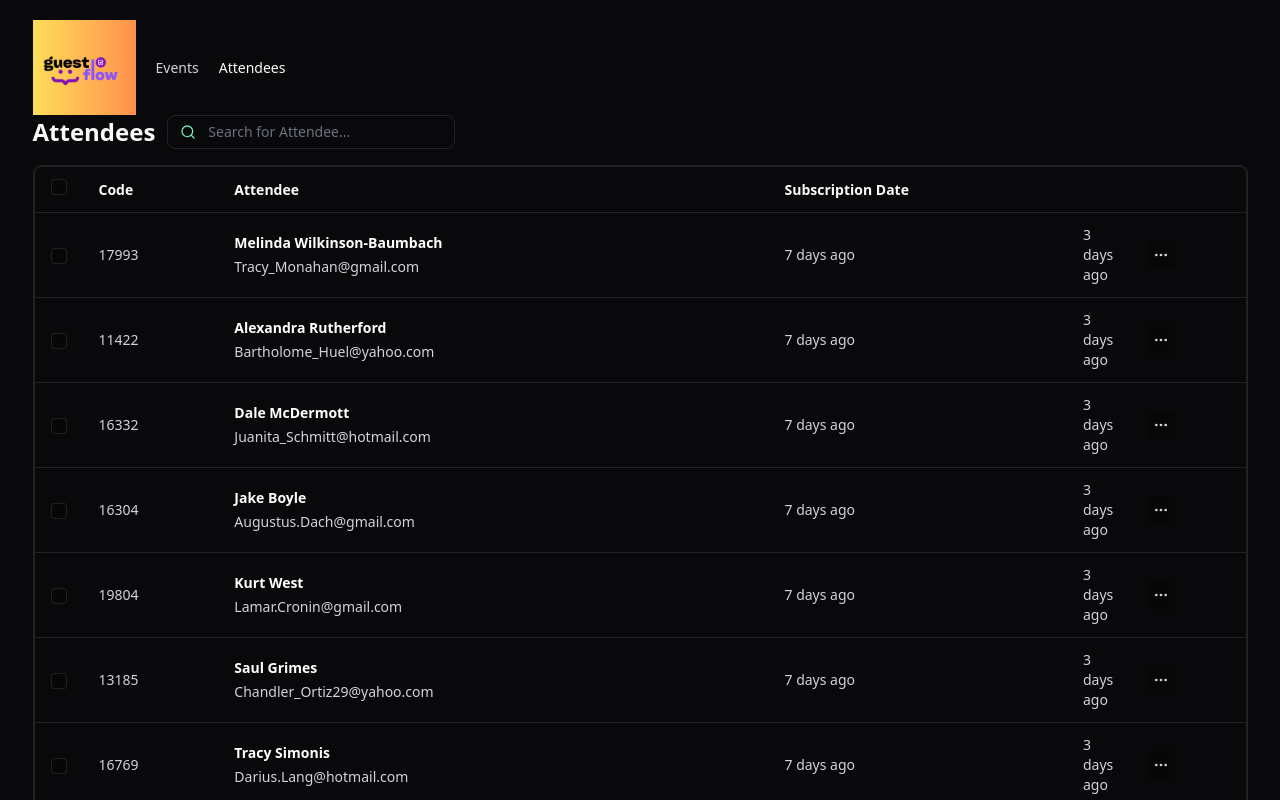
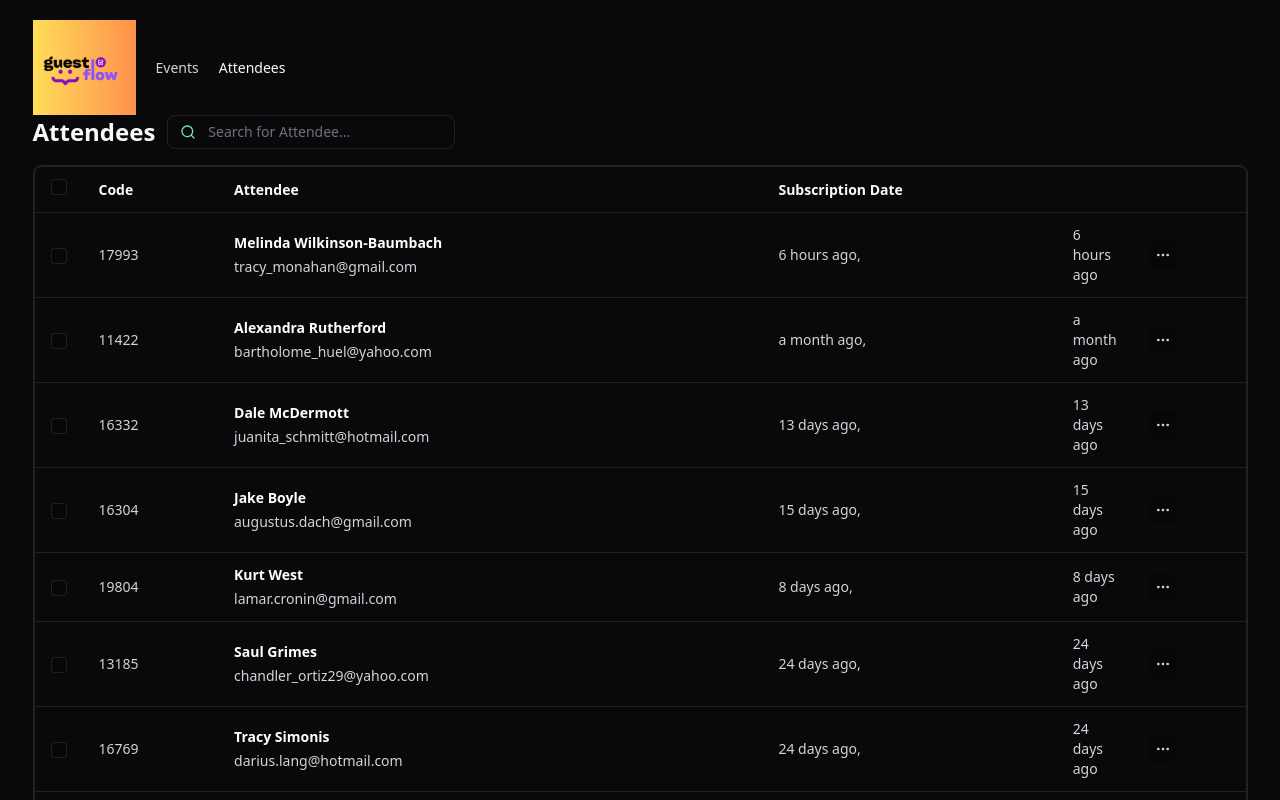
Before and after one commit to olivejoys/guest-flow-web, a React (Vite) app: page / in a window 1280 px wide. Shown: the top 800 px of the page. Built offline with nearby package versions, Linux system fonts and the light colour scheme.

Commit message:
TableCell and added dayjs to format.

```diff
--- a/package.json
+++ b/package.json
@@ -11,7 +11,10 @@
     "preview": "vite preview"
   },
   "dependencies": {
+    "date": "^2.0.5",
+    "dayjs": "^1.11.13",
     "express": "^4.19.2",
+    "fns": "^1.0.0",
     "lucide-react": "^0.439.0",
     "react": "^18.3.1",
     "react-dom": "^18.3.1",
--- a/src/components/attendee-list.tsx
+++ b/src/components/attendee-list.tsx
@@ -1,11 +1,17 @@
 import React, { ChangeEvent, useState } from "react";
-import { Search, MoreHorizontal, ChevronsLeft, ChevronLeft, ChevronRight, ChevronsRight } from 'lucide-react'
-import { IconButton } from "./icon-button";
+import { Search, MoreHorizontal, ChevronsLeft,
+   ChevronLeft, ChevronRight, ChevronsRight } from 'lucide-react'
+   import { IconButton } from "./icon-button";
 import { Table } from "../table/table";
 import { TableHeader } from "../table/table-header";
 import { TableCell } from "../table/table-cell";
-import { TableRow } from "../table/table-roll";
+import { TableRow } from "../table/table-row";
 import { attendees } from "../data/attendees";
+import dayjs from 'dayjs';
+import relativeTime from "dayjs/plugin/relativeTime";
+dayjs().format()
+dayjs.extend(relativeTime);
+
 
 export function AttendeeList() {
    const [search, setSearch] = useState('')
@@ -67,8 +73,13 @@ export function AttendeeList() {
                                  <span>{attendee.email}</span>
                               </div>
                            </TableCell>
-                           <TableCell>7 days ago</TableCell>
-                           <TableCell>3 days ago</TableCell>
+                           <TableCell>
+                           {dayjs().to(dayjs(attendee.createdAt))},
+                        </TableCell>
+                       <TableCell>
+                       {dayjs().to(dayjs(attendee.createdAt))}
+
+                       </TableCell>
                            <TableCell>
                               <IconButton transparent>
                                  <MoreHorizontal className="size-4" />
@@ -84,7 +95,8 @@ export function AttendeeList() {
                       text-zinc-300" colSpan={3}>
                         Showing 10 of 228 items
                      </TableCell>
-                     <TableCell className="py-3 px-4 text-sm text-zinc-300 text-right" colSpan={3}>
+                     <TableCell className="py-3 px-4 text-sm
+                      text-zinc-300 text-right" colSpan={3}>
                         <div className="inline-flex items-center gap-8">
                            <span>Page 1 of 23</span>
                            <div className="flex gap-1.5">
--- a/src/data/attendees.ts
+++ b/src/data/attendees.ts
@@ -4,9 +4,9 @@ export const attendees = Array.from({length: 200 }).map(() => {
    return{
       id: faker.number.int({ min: 10000, max: 20000 }),
       name: faker.person.fullName(),
-      email: faker.internet.email(),
+      email: faker.internet.email().toLocaleLowerCase(),
       createdAt: faker.date.recent({ days: 30}),
-      checkdInAt: faker.date.recent({ days: 7}),
+      checkedInAt: faker.date.recent({ days: 7}),
 
    }
 })
--- a/tsconfig.json
+++ b/tsconfig.json
@@ -11,7 +11,6 @@
   // ],
   "compilerOptions": {
     "jsx": "react",
-    "jsx": "react",
     "target": "ES6",
     "module": "commonjs",
     "strict": true,
```
Also changed, not shown: src/table/table-row.tsx (renamed from src/table/table-roll.tsx), 1 other file (tests, documents, lock files or other folders).
